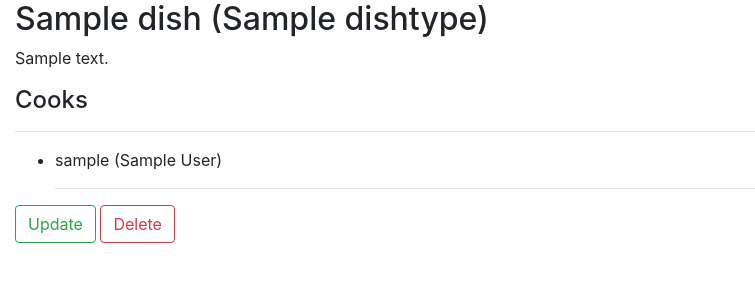
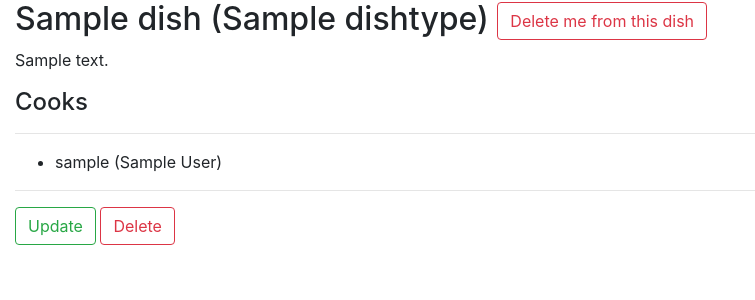
Before and after one commit to VadymShkarbul/restaurant_managment_service, a Django app: page /dishes/1/ in a window 1280 px wide. Shown: the part 56-356 px from the top of the page, without its empty margins (0-755 px from the left). Run offline with Django 4.2, Linux system fonts and the light colour scheme; a user stored in the database is signed in; tables that the repository leaves empty hold one stand-in row (values such as "Sample post").

Commit message:
Added function add_remove_cook from dish detail view

```diff
--- a/kitchen/urls.py
+++ b/kitchen/urls.py
@@ -14,7 +14,7 @@ from kitchen.views import (index,
                            CookDetailView,
                            CookCreateView,
                            CookYOEUpdateView,
-                           CookDeleteView, )
+                           CookDeleteView, add_remove_dish, )
 
 
 class CookUpdateView:
@@ -37,6 +37,7 @@ urlpatterns = [
     path("cooks/create/", CookCreateView.as_view(), name="cook-create"),
     path("cooks/update/<int:pk>/", CookYOEUpdateView.as_view(), name="cook-update"),
     path("cooks/delete/<int:pk>/", CookDeleteView.as_view(), name="cook-delete"),
+    path("dishes/add_remove_dish/<int:pk>/", add_remove_dish, name="add_remove_dish"),
 ]
 
 app_name = "kitchen"
--- a/kitchen/views.py
+++ b/kitchen/views.py
@@ -1,4 +1,6 @@
+from django.contrib.auth.decorators import login_required
 from django.contrib.auth.mixins import LoginRequiredMixin
+from django.http import HttpResponseRedirect
 from django.shortcuts import render
 from django.urls import reverse_lazy
 from django.views import generic
@@ -159,3 +161,15 @@ class CookYOEUpdateView(LoginRequiredMixin, generic.UpdateView):
 class CookDeleteView(LoginRequiredMixin, generic.DeleteView):
     model = Cook
     success_url = reverse_lazy("kitchen:cook-list")
+
+
+@login_required
+def add_remove_dish(request, pk):
+    cook = Cook.objects.get(id=request.user.id)
+    if (
+        Dish.objects.get(id=pk) in cook.dishes.all()
+    ):
+        cook.dishes.remove(pk)
+    else:
+        cook.dishes.add(pk)
+    return HttpResponseRedirect(reverse_lazy("kitchen:dish-detail", args=[pk]))
--- a/templates/kitchen/dish_detail.html
+++ b/templates/kitchen/dish_detail.html
@@ -1,7 +1,18 @@
 {% extends "base.html" %}
 
 {% block content %}
-  <h2>{{ dish.name }} ({{ dish.dish_type.name }})</h2>
+  <h2>
+    {{ dish.name }} ({{ dish.dish_type.name }})
+    {% if dish in user.dishes.all %}
+      <a href="{% url 'kitchen:add_remove_dish' pk=dish.id %}" class="btn btn-outline-danger">
+        Delete me from this dish
+      </a>
+    {% else %}
+      <a href="{% url 'kitchen:add_remove_dish' pk=dish.id %}" class="btn btn-outline-success">
+        Assign me from this dish
+      </a>
+    {% endif %}
+  </h2>
   <p>{{ dish.description }}</p>
   <h4>
     Cooks
@@ -10,9 +21,9 @@
   <ul>
     {% for cook in dish.cooks.all %}
       <li>{{ cook.username }} ({{ cook.first_name }} {{ cook.last_name }})</li>
-       <hr>
     {% endfor %}
   </ul>
+  <hr>
   <a href="{% url 'kitchen:dish-update' pk=dish.id %}"
      class="btn btn-outline-success">Update</a>
   <a href="{% url 'kitchen:dish-delete' pk=dish.id %}"
```
